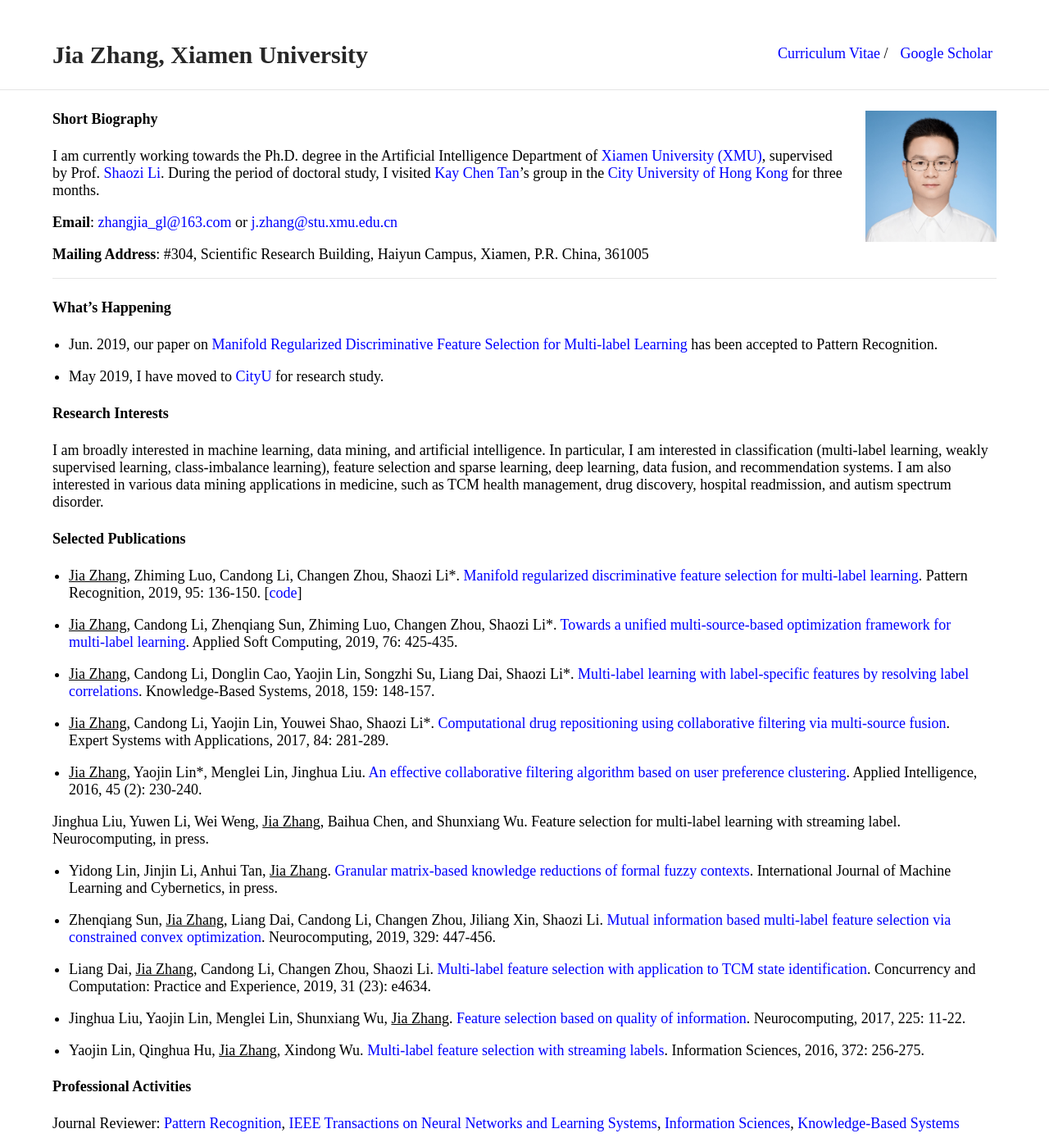
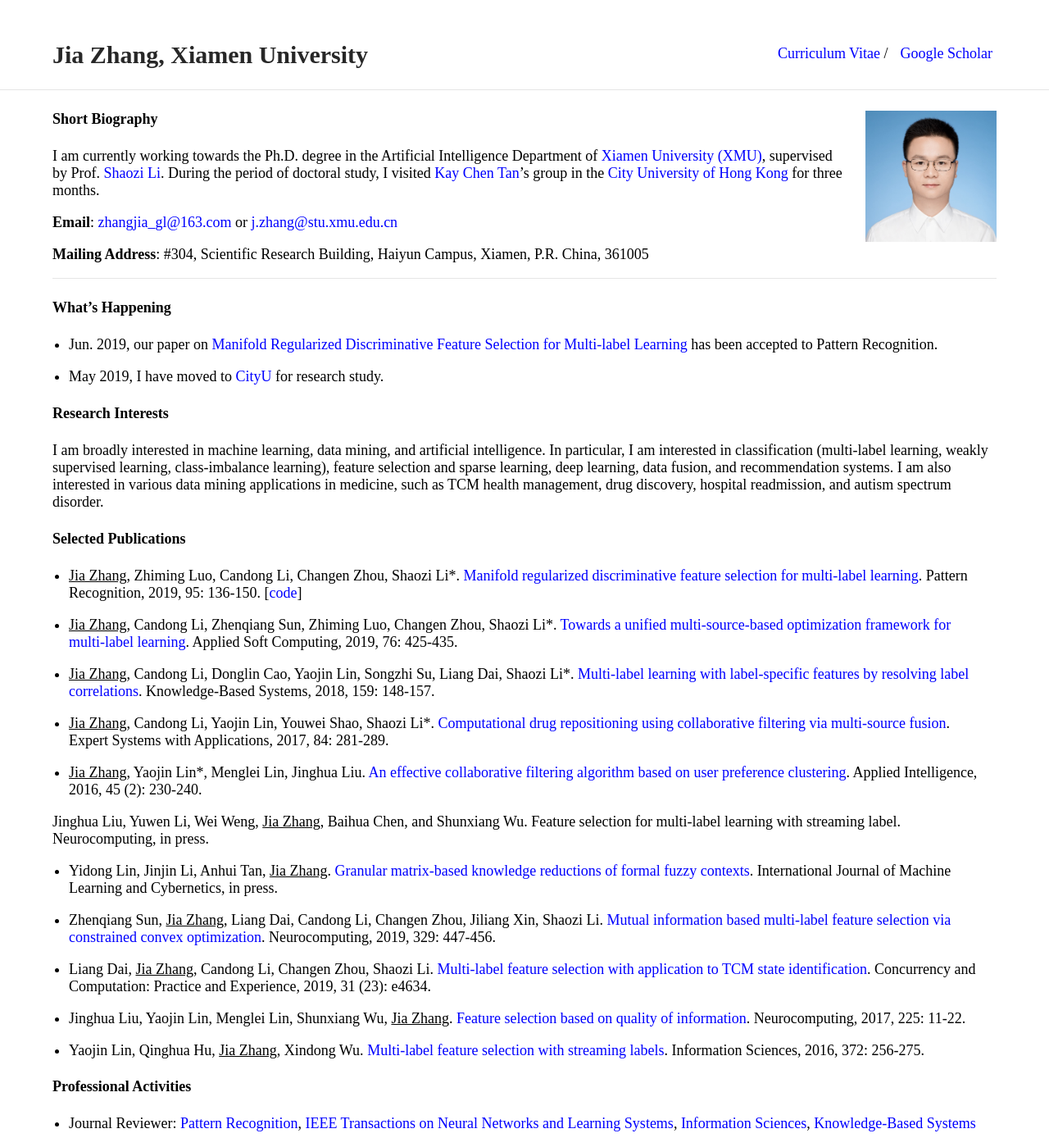
Before and after one commit to jiazhang-ml/jiazhang-ml.github.io, a Jekyll site: the page built from index.md, in a window 1280 px wide. Shown: the top 1399 px of the page at 82% size. Built offline with Jekyll 4.4.1, drawn with Linux system fonts in a browser that asks for light colours; grey boxes are pictures that could not be loaded.

```diff
--- a/index.md
+++ b/index.md
@@ -49,4 +49,4 @@ Jinghua Liu, Yuwen Li, Wei Weng, <u>Jia Zhang</u>, Baihua Chen, and Shunxiang Wu
 
 #### Professional Activities
 
-Journal Reviewer: [Pattern Recognition](https://www.journals.elsevier.com/pattern-recognition/), [IEEE Transactions on Neural Networks and Learning Systems](https://mc.manuscriptcentral.com/tnnls), [Information Sciences](https://www.journals.elsevier.com/information-sciences), [Knowledge-Based Systems](https://www.journals.elsevier.com/knowledge-based-systems)
+* Journal Reviewer: [Pattern Recognition](https://www.journals.elsevier.com/pattern-recognition/), [IEEE Transactions on Neural Networks and Learning Systems](https://mc.manuscriptcentral.com/tnnls), [Information Sciences](https://www.journals.elsevier.com/information-sciences), [Knowledge-Based Systems](https://www.journals.elsevier.com/knowledge-based-systems)
```
